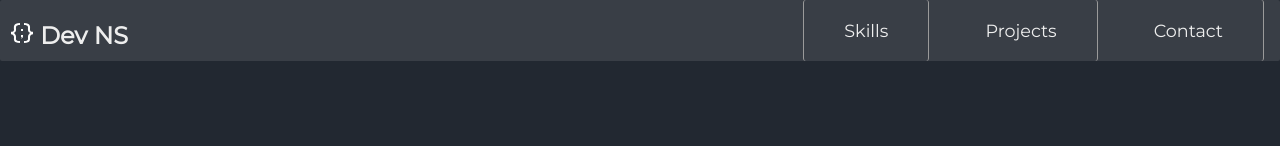
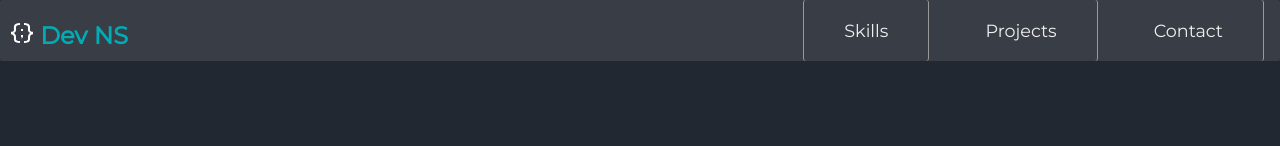
Before and after one commit to ItsCrux/My-Portfolio-Page, a plain HTML site: page index.html in a window 1280 px wide. In both pictures the pointer is over the link "Dev NS". Shown: the top 146 px of the page. Drawn offline with Linux system fonts and the light colour scheme.

Commit message:
visual update

```diff
--- a/styles/styles.css
+++ b/styles/styles.css
@@ -139,6 +139,9 @@ html {
 a {
   text-decoration: none;
   color: inherit;
+}
+a:hover{
+color:#00ADB5;
 }
 
 ul {
```
